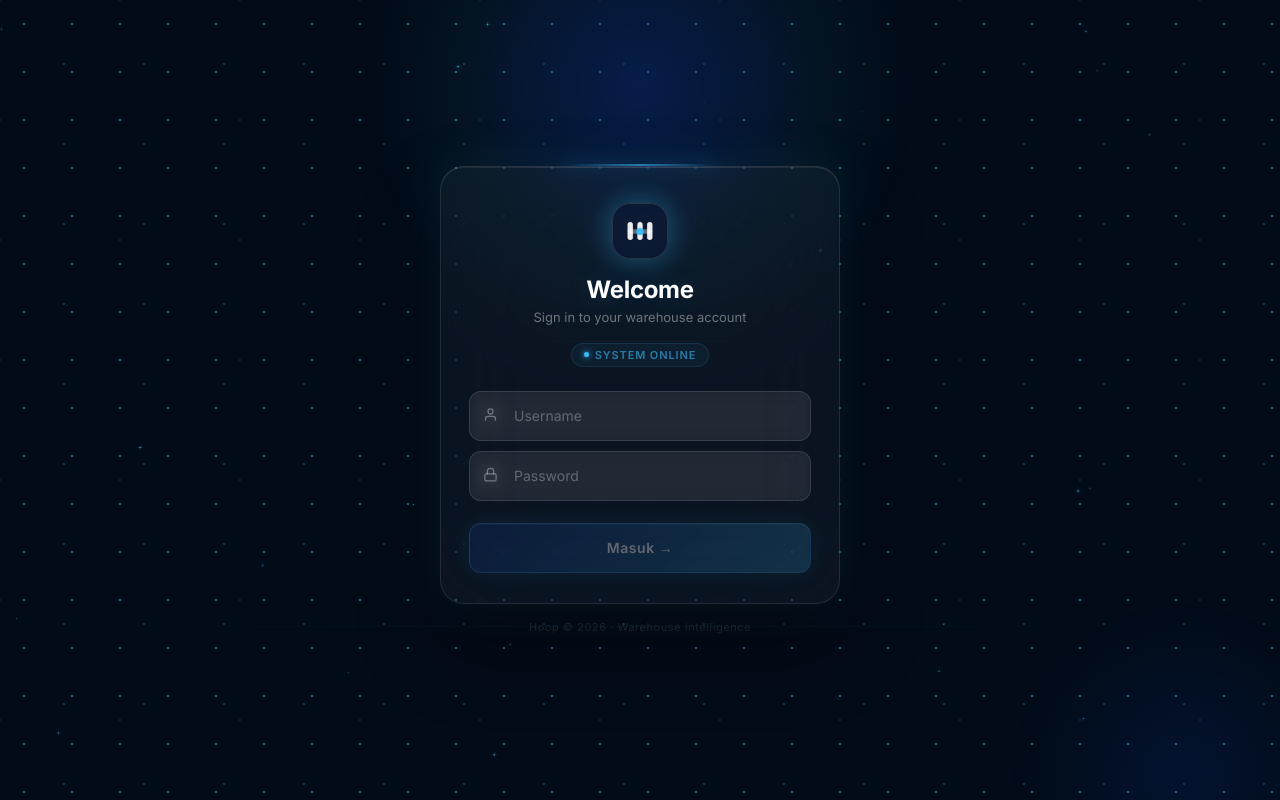
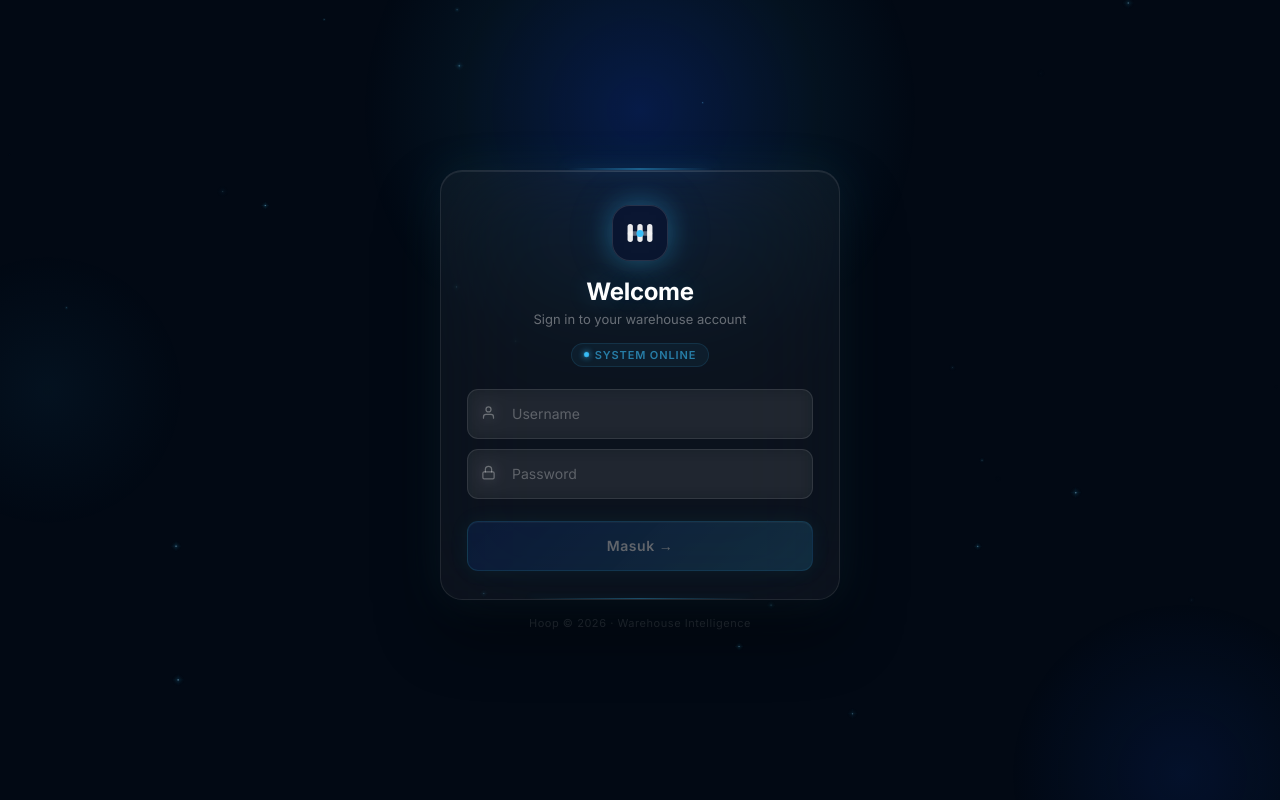
Before and after one commit to jcyleen-lgtm/hoopV3, a React (Vite) app in the folder hoop-app/: page / in a window 1280 px wide. Built offline with nearby package versions, Linux system fonts and the light colour scheme.

Commit message:
fix: inputMode none for scanner, white bar, duplicate cache bypass, login restored

```diff
--- a/hoop-app/index.html
+++ b/hoop-app/index.html
@@ -18,14 +18,11 @@
         overscroll-behavior: none;
         -webkit-tap-highlight-color: transparent;
       }
-      body { margin: 0; }
+      body { margin: 0; background: #020914; }
       #root {
         min-height: 100vh;
         min-height: 100dvh;
-        padding-top: env(safe-area-inset-top);
-        padding-bottom: env(safe-area-inset-bottom);
-        padding-left: env(safe-area-inset-left);
-        padding-right: env(safe-area-inset-right);
+        background: #020914;
       }
     </style>
   </head>
--- a/hoop-app/src/api.js
+++ b/hoop-app/src/api.js
@@ -15,7 +15,10 @@ const fetchWithRetry = async (url, retries = 3, delay = 800) => {
 };
 
 export const callScript = (params) => {
-  const qs  = new URLSearchParams(params).toString();
+  const p = { ...params };
+  // saveScan harus selalu fresh — tambah timestamp untuk bypass cache
+  if (p.action === 'saveScan') p._t = Date.now();
+  const qs  = new URLSearchParams(p).toString();
   const url = `${PROXY_URL}?${qs}`;
   return fetchWithRetry(url);
 };
--- a/hoop-app/src/components/LoginPage.jsx
+++ b/hoop-app/src/components/LoginPage.jsx
@@ -26,26 +26,28 @@ const LoginPage = ({ onLogin, isLoading }) => {
   const canvasRef = useRef(null);
   const rafRef    = useRef(null);
 
-  // ── Particles ────────────────────────────────────────────────
+  // ── Floating sparkle particles ───────────────────────────────
   useEffect(() => {
     const canvas = canvasRef.current;
     if (!canvas) return;
     const ctx = canvas.getContext('2d');
-    const resize = () => {
-      canvas.width = window.innerWidth;
-      canvas.height = window.innerHeight;
-    };
+    const resize = () => { canvas.width = window.innerWidth; canvas.height = window.innerHeight; };
     resize();
     window.addEventListener('resize', resize);
+
     const pts = Array.from({ length: 30 }, () => ({
       x: Math.random() * window.innerWidth,
       y: Math.random() * window.innerHeight,
-      vx: (Math.random() - 0.5) * 0.22,
-      vy: (Math.random() - 0.5) * 0.22,
-      r:  Math.random() * 1.1 + 0.2,
-      a:  Math.random() * 0.28 + 0.07,
+      vx: (Math.random() - 0.5) * 0.2,
+      vy: (Math.random() - 0.5) * 0.2,
+      r:  Math.random() * 1.3 + 0.3,
+      a:  Math.random() * 0.35 + 0.08,
+      phase: Math.random() * Math.PI * 2,
     }));
+
+    let t = 0;
     const draw = () => {
+      t += 0.012;
       ctx.clearRect(0, 0, canvas.width, canvas.height);
       pts.forEach(p => {
         p.x += p.vx; p.y += p.vy;
@@ -53,23 +55,21 @@ const LoginPage = ({ onLogin, isLoading }) => {
         if (p.x > canvas.width) p.x = 0;
         if (p.y < 0) p.y = canvas.height;
         if (p.y > canvas.height) p.y = 0;
-        // Star sparkle effect
-        const glowR = p.r * 3;
+
+        const pulse = p.a * (0.5 + 0.5 * Math.sin(t + p.phase));
+        const glowR = p.r * 4;
         const grad = ctx.createRadialGradient(p.x, p.y, 0, p.x, p.y, glowR);
-        grad.addColorStop(0, `rgba(56,189,248,${p.a})`);
+        grad.addColorStop(0, `rgba(56,189,248,${pulse})`);
         grad.addColorStop(1, 'transparent');
-        ctx.beginPath();
-        ctx.arc(p.x, p.y, glowR, 0, Math.PI * 2);
-        ctx.fillStyle = grad;
+        ctx.beginPath(); ctx.arc(p.x, p.y, glowR, 0, Math.PI * 2);
+        ctx.fillStyle = grad; ctx.fill();
+
+        ctx.beginPath(); ctx.arc(p.x, p.y, p.r * 0.5, 0, Math.PI * 2);
+        ctx.fillStyle = `rgba(200,235,255,${Math.min(pulse * 2.5, 0.9)})`;
         ctx.fill();
-        // Core dot
-        ctx.beginPath();
-        ctx.arc(p.x, p.y, p.r * 0.6, 0, Math.PI * 2);
-        ctx.fillStyle = `rgba(180,230,255,${Math.min(p.a * 2, 0.9)})`;
-        ctx.fill();
-        // Cross arms for larger sparkles
-        if (p.r > 0.9) {
-          ctx.strokeStyle = `rgba(56,189,248,${p.a * 0.5})`;
+
+        if (p.r > 1) {
+          ctx.strokeStyle = `rgba(56,189,248,${pulse * 0.4})`;
           ctx.lineWidth = 0.5;
           ctx.beginPath();
           ctx.moveTo(p.x - p.r * 3.5, p.y); ctx.lineTo(p.x + p.r * 3.5, p.y);
@@ -83,14 +83,12 @@ const LoginPage = ({ onLogin, isLoading }) => {
     return () => { window.removeEventListener('resize', resize); cancelAnimationFrame(rafRef.current); };
   }, []);
 
-  // ── Welcome → login ──────────────────────────────────────────
   useEffect(() => {
     if (phase !== 'welcome') return;
     const t = setTimeout(() => setPhase('login'), showWelcome ? 2000 : 600);
     return () => clearTimeout(t);
   }, [phase, showWelcome]);
 
-  // ── Submit ───────────────────────────────────────────────────
   const AUTH = ['AUTHENTICATING...', 'VERIFYING CREDENTIALS...', 'ACCESS GRANTED', 'LOADING WORKSPACE...'];
   const handleSubmit = () => {
     if (!username.trim() || !password.trim() || isLoading) return;
@@ -100,7 +98,7 @@ const LoginPage = ({ onLogin, isLoading }) => {
   };
 
   return (
-    <div style={{ minHeight:'100dvh', background:'#020B18', overflow:'auto', fontFamily:"'Inter',system-ui,-apple-system,sans-serif", position:'relative' }}>
+    <div style={{ minHeight:'100dvh', background:'#020914', overflow:'auto', fontFamily:"'Inter',system-ui,-apple-system,sans-serif", position:'relative' }}>
       <style>{`
         @import url('https://fonts.googleapis.com/css2?family=Inter:wght@300;400;500;600;700;800;900&display=swap');
         *{box-sizing:border-box;margin:0;padding:0;}
@@ -108,37 +106,26 @@ const LoginPage = ({ onLogin, isLoading }) => {
         @keyframes fadeIn   {from{opacity:0}to{opacity:1}}
         @keyframes blink    {0%,100%{opacity:1}50%{opacity:0}}
         @keyframes spin     {from{transform:rotate(0deg)}to{transform:rotate(360deg)}}
-        @keyframes cardGlow{0%,100%{box-shadow:0 0 40px rgba(56,189,248,0.07),0 40px 80px rgba(0,0,0,0.4),inset 0 1px 0 rgba(255,255,255,0.08)}50%{box-shadow:0 0 70px rgba(56,189,248,0.15),0 40px 80px rgba(0,0,0,0.4),inset 0 1px 0 rgba(255,255,255,0.12)}}
-        @keyframes scanLine {0%{top:-1px;opacity:0.7}100%{top:100%;opacity:0}}
-        @keyframes topGlow  {0%,100%{opacity:0.55}50%{opacity:1}}
+        @keyframes topGlow  {0%,100%{opacity:0.5}50%{opacity:1}}
         @keyframes logoPulse{0%,100%{box-shadow:0 0 22px rgba(56,189,248,0.28),0 0 44px rgba(56,189,248,0.1)}50%{box-shadow:0 0 40px rgba(56,189,248,0.5),0 0 80px rgba(56,189,248,0.2)}}
+        @keyframes cardGlow {0%,100%{box-shadow:0 0 40px rgba(56,189,248,0.07),0 32px 64px rgba(0,0,0,0.45),inset 0 1px 0 rgba(255,255,255,0.08)}50%{box-shadow:0 0 70px rgba(56,189,248,0.16),0 32px 64px rgba(0,0,0,0.45),inset 0 1px 0 rgba(255,255,255,0.12)}}
         @keyframes dotPulse {0%,100%{transform:scale(1)}50%{transform:scale(1.5)}}
         @keyframes authFade {from{opacity:0;transform:translateX(-4px)}to{opacity:1;transform:none}}
-
-        .hi { width:100%;height:50px;background:rgba(255,255,255,0.06);border:1px solid rgba(255,255,255,0.12);border-radius:12px;padding:0 16px 0 44px;color:#fff;font-size:14px;font-weight:400;outline:none;transition:all 0.2s;backdrop-filter:blur(8px);font-family:'Inter',sans-serif; }
-        .hi::placeholder{color:rgba(255,255,255,0.3);}
-        .hi:focus{border-color:rgba(56,189,248,0.5);background:rgba(56,189,248,0.06);box-shadow:0 0 0 3px rgba(56,189,248,0.08);}
-
-        .hb{width:100%;height:50px;border:1px solid rgba(56,189,248,0.5);border-radius:12px;cursor:pointer;font-size:14px;font-weight:600;font-family:'Inter',sans-serif;letter-spacing:0.04em;color:#fff;background:linear-gradient(135deg,rgba(14,55,140,0.7),rgba(56,189,248,0.5));box-shadow:0 0 24px rgba(56,189,248,0.25),inset 0 1px 0 rgba(255,255,255,0.12);transition:all 0.2s;position:relative;overflow:hidden;}
-        .hb:hover:not(:disabled){box-shadow:0 0 40px rgba(56,189,248,0.4),inset 0 1px 0 rgba(255,255,255,0.15);transform:translateY(-1px);}
+        .hi{width:100%;height:50px;background:rgba(255,255,255,0.05);border:1px solid rgba(255,255,255,0.1);border-radius:11px;padding:0 16px 0 44px;color:#fff;font-size:14px;font-weight:400;outline:none;transition:all 0.2s;backdrop-filter:blur(8px);font-family:'Inter',sans-serif;}
+        .hi::placeholder{color:rgba(255,255,255,0.28);}
+        .hi:focus{border-color:rgba(56,189,248,0.45);background:rgba(56,189,248,0.05);box-shadow:0 0 0 3px rgba(56,189,248,0.07);}
+        .hb{width:100%;height:50px;border:1px solid rgba(56,189,248,0.45);border-radius:11px;cursor:pointer;font-size:14px;font-weight:600;font-family:'Inter',sans-serif;letter-spacing:0.04em;color:#fff;background:linear-gradient(135deg,rgba(14,55,140,0.7),rgba(56,189,248,0.45));box-shadow:0 0 20px rgba(56,189,248,0.22),inset 0 1px 0 rgba(255,255,255,0.1);transition:all 0.2s;}
+        .hb:hover:not(:disabled){box-shadow:0 0 36px rgba(56,189,248,0.38);transform:translateY(-1px);}
         .hb:disabled{opacity:0.35;cursor:not-allowed;}
-        .hb::after{content:'';position:absolute;top:0;left:-120%;width:55%;height:100%;background:linear-gradient(90deg,transparent,rgba(255,255,255,0.07),transparent);transition:left 0.5s;}
-        .hb:hover:not(:disabled)::after{left:150%;}
       `}</style>
 
+      {/* Canvas sparkles */}
       <canvas ref={canvasRef} style={{ position:'fixed', inset:0, zIndex:0, pointerEvents:'none' }} />
 
-      {/* Glowy star dots */}
-      <div style={{ position:'absolute', inset:0, zIndex:0, backgroundImage:'radial-gradient(circle,rgba(56,189,248,0.55) 1px,transparent 1px)', backgroundSize:'48px 48px' }} />
-      <div style={{ position:'absolute', inset:0, zIndex:0, backgroundImage:'radial-gradient(circle,rgba(56,189,248,0.25) 1.5px,transparent 1.5px)', backgroundSize:'80px 80px', backgroundPosition:'24px 24px' }} />
-      <div style={{ position:'absolute', inset:0, zIndex:0, backgroundImage:'radial-gradient(circle,rgba(56,189,248,0.15) 1px,transparent 1px)', backgroundSize:'120px 120px', backgroundPosition:'60px 60px' }} />
-
-      {/* Global scan line */}
-      <div style={{ position:'fixed', left:0, right:0, height:'1px', background:'linear-gradient(90deg,transparent,rgba(56,189,248,0.18),rgba(56,189,248,0.42),rgba(56,189,248,0.18),transparent)', animation:'scanLine 7s linear infinite', zIndex:1, pointerEvents:'none' }} />
-
-      {/* Ambient */}
-      <div style={{ position:'absolute', top:'-18%', left:'50%', transform:'translateX(-50%)', width:'650px', height:'460px', borderRadius:'50%', background:'radial-gradient(circle,rgba(14,55,150,0.4) 0%,rgba(56,189,248,0.05) 45%,transparent 70%)', zIndex:0, pointerEvents:'none' }} />
-      <div style={{ position:'absolute', bottom:'-18%', right:'-8%', width:'400px', height:'340px', borderRadius:'50%', background:'radial-gradient(circle,rgba(14,55,150,0.18) 0%,transparent 65%)', zIndex:0, pointerEvents:'none' }} />
+      {/* Ambient glows */}
+      <div style={{ position:'fixed', top:'-15%', left:'50%', transform:'translateX(-50%)', width:'650px', height:'460px', borderRadius:'50%', background:'radial-gradient(circle,rgba(14,55,150,0.4) 0%,rgba(56,189,248,0.05) 45%,transparent 70%)', zIndex:0, pointerEvents:'none' }} />
+      <div style={{ position:'fixed', bottom:'-18%', right:'-8%', width:'400px', height:'340px', borderRadius:'50%', background:'radial-gradient(circle,rgba(14,55,150,0.18) 0%,transparent 65%)', zIndex:0, pointerEvents:'none' }} />
+      <div style={{ position:'fixed', top:'30%', left:'-8%', width:'300px', height:'300px', borderRadius:'50%', background:'radial-gradient(circle,rgba(56,189,248,0.05) 0%,transparent 65%)', zIndex:0, pointerEvents:'none' }} />
 
       {/* ── WELCOME ── */}
       {phase === 'welcome' && (
@@ -162,73 +149,38 @@ const LoginPage = ({ onLogin, isLoading }) => {
       {/* ── LOGIN ── */}
       {phase === 'login' && (
         <div style={{ position:'relative', zIndex:10, minHeight:'100dvh', display:'flex', flexDirection:'column', alignItems:'center', justifyContent:'center', padding:'24px 20px', animation:'fadeUp 0.5s ease' }}>
-
-          {/* Top glow spot */}
           <div style={{ position:'relative', width:'100%', maxWidth:'400px' }}>
-            <div style={{ position:'absolute', top:'-2px', left:'50%', transform:'translateX(-50%)', width:'160px', height:'2px', background:'linear-gradient(90deg,transparent,rgba(56,189,248,0.9),transparent)', boxShadow:'0 0 18px rgba(56,189,248,0.7),0 0 36px rgba(56,189,248,0.3)', borderRadius:'2px', animation:'topGlow 3s ease-in-out infinite', zIndex:2 }} />
-
-            {/* Glass card — bening/transparan */}
-            <div style={{
-              background:'rgba(255,255,255,0.04)',
-              backdropFilter:'blur(48px)',
-              WebkitBackdropFilter:'blur(48px)',
-              border:'1px solid rgba(255,255,255,0.1)',
-              borderRadius:'24px',
-              padding:'36px 28px 30px',
-              boxShadow:'0 0 40px rgba(56,189,248,0.07), 0 40px 80px rgba(0,0,0,0.4), inset 0 1px 0 rgba(255,255,255,0.08)',
-              animation:'cardGlow 4s ease-in-out infinite',
-              position:'relative', overflow:'hidden',
-            }}>
-              {/* Inner scan */}
-              <div style={{ position:'absolute', left:0, right:0, height:'1px', background:'linear-gradient(90deg,transparent,rgba(56,189,248,0.07),transparent)', animation:'scanLine 5s linear infinite 1.5s', pointerEvents:'none' }} />
-              {/* Top inner reflection */}
-              <div style={{ position:'absolute', top:0, left:'15%', right:'15%', height:'1px', background:'linear-gradient(90deg,transparent,rgba(255,255,255,0.08),transparent)', pointerEvents:'none' }} />
-
-              {/* Logo + heading */}
-              <div style={{ textAlign:'center', marginBottom:'24px' }}>
-                <div style={{ width:'56px', height:'56px', borderRadius:'18px', background:'rgba(8,20,50,0.6)', backdropFilter:'blur(12px)', border:'1px solid rgba(255,255,255,0.12)', display:'flex', alignItems:'center', justifyContent:'center', margin:'0 auto 16px', animation:'logoPulse 3s ease-in-out infinite' }}>
+            <div style={{ position:'absolute', top:'-2px', left:'50%', transform:'translateX(-50%)', width:'150px', height:'2px', background:'linear-gradient(90deg,transparent,rgba(56,189,248,0.85),transparent)', boxShadow:'0 0 16px rgba(56,189,248,0.6),0 0 32px rgba(56,189,248,0.25)', borderRadius:'2px', animation:'topGlow 3.5s ease-in-out infinite', zIndex:2 }} />
+            <div style={{ background:'rgba(255,255,255,0.04)', backdropFilter:'blur(48px)', WebkitBackdropFilter:'blur(48px)', border:'1px solid rgba(255,255,255,0.09)', borderRadius:'22px', padding:'34px 26px 28px', animation:'cardGlow 4s ease-in-out infinite', position:'relative', overflow:'hidden' }}>
+              <div style={{ position:'absolute', top:0, left:'12%', right:'12%', height:'1px', background:'linear-gradient(90deg,transparent,rgba(255,255,255,0.08),transparent)', pointerEvents:'none' }} />
+              <div style={{ position:'absolute', bottom:0, left:'22%', right:'22%', height:'1px', background:'linear-gradient(90deg,transparent,rgba(56,189,248,0.35),transparent)', boxShadow:'0 0 8px rgba(56,189,248,0.2)', pointerEvents:'none' }} />
+              <div style={{ textAlign:'center', marginBottom:'22px' }}>
+                <div style={{ width:'56px', height:'56px', borderRadius:'18px', background:'rgba(6,18,48,0.7)', backdropFilter:'blur(12px)', border:'1px solid rgba(255,255,255,0.12)', display:'flex', alignItems:'center', justifyContent:'center', margin:'0 auto 16px', animation:'logoPulse 3s ease-in-out infinite' }}>
                   <HoopLogo />
                 </div>
                 <h1 style={{ fontSize:'24px', fontWeight:'700', color:'#fff', letterSpacing:'-0.3px', margin:'0 0 5px', textShadow:'0 0 24px rgba(56,189,248,0.2)' }}>Welcome</h1>
-                <p style={{ fontSize:'13px', color:'rgba(255,255,255,0.4)', margin:'0 0 16px', fontWeight:'400' }}>Sign in to your warehouse account</p>
-
-                {/* Status pill */}
+                <p style={{ fontSize:'13px', color:'rgba(255,255,255,0.38)', margin:'0 0 14px', fontWeight:'400' }}>Sign in to your warehouse account</p>
                 <div style={{ display:'inline-flex', alignItems:'center', gap:'6px', background:'rgba(56,189,248,0.06)', border:'1px solid rgba(56,189,248,0.12)', borderRadius:'20px', padding:'4px 12px' }}>
                   <div style={{ width:'5px', height:'5px', borderRadius:'50%', background:'#38BDF8', boxShadow:'0 0 6px #38BDF8', animation:'dotPulse 1.8s ease-in-out infinite' }} />
                   <span style={{ fontSize:'11px', fontWeight:'600', color:'rgba(56,189,248,0.6)', letterSpacing:'0.08em' }}>SYSTEM ONLINE</span>
                 </div>
               </div>
-
-              {/* Inputs */}
               <div style={{ position:'relative', marginBottom:'10px' }}>
                 <div style={{ position:'absolute', left:'14px', top:'50%', transform:'translateY(-50%)', pointerEvents:'none' }}>
-                  <svg width="15" height="15" viewBox="0 0 24 24" fill="none" stroke="rgba(255,255,255,0.35)" strokeWidth="2" strokeLinecap="round"><path d="M20 21v-2a4 4 0 0 0-4-4H8a4 4 0 0 0-4 4v2"/><circle cx="12" cy="7" r="4"/></svg>
+                  <svg width="15" height="15" viewBox="0 0 24 24" fill="none" stroke="rgba(255,255,255,0.32)" strokeWidth="2" strokeLinecap="round"><path d="M20 21v-2a4 4 0 0 0-4-4H8a4 4 0 0 0-4 4v2"/><circle cx="12" cy="7" r="4"/></svg>
                 </div>
-                <input className="hi" type="text" placeholder="Username"
-                  value={username} onChange={e => setUsername(e.target.value)}
-                  disabled={isLoading} autoComplete="off" />
+                <input className="hi" type="text" placeholder="Username" value={username} onChange={e => setUsername(e.target.value)} disabled={isLoading} autoComplete="off" />
               </div>
-
               <div style={{ position:'relative', marginBottom:'22px' }}>
                 <div style={{ position:'absolute', left:'14px', top:'50%', transform:'translateY(-50%)', pointerEvents:'none' }}>
-                  <svg width="15" height="15" viewBox="0 0 24 24" fill="none" stroke="rgba(255,255,255,0.35)" strokeWidth="2" strokeLinecap="round"><rect x="3" y="11" width="18" height="11" rx="2"/><path d="M7 11V7a5 5 0 0 1 10 0v4"/></svg>
+                  <svg width="15" height="15" viewBox="0 0 24 24" fill="none" stroke="rgba(255,255,255,0.32)" strokeWidth="2" strokeLinecap="round"><rect x="3" y="11" width="18" height="11" rx="2"/><path d="M7 11V7a5 5 0 0 1 10 0v4"/></svg>
                 </div>
-                <input className="hi" type="password" placeholder="Password"
-                  value={password} onChange={e => setPassword(e.target.value)}
-                  onKeyDown={e => e.key === 'Enter' && handleSubmit()}
-                  disabled={isLoading} />
+                <input className="hi" type="password" placeholder="Password" value={password} onChange={e => setPassword(e.target.value)} onKeyDown={e => e.key === 'Enter' && handleSubmit()} disabled={isLoading} />
               </div>
-
-              <button className="hb" onClick={handleSubmit}
-                disabled={isLoading || !username.trim() || !password.trim()}>
-                Masuk →
-              </button>
+              <button className="hb" onClick={handleSubmit} disabled={isLoading || !username.trim() || !password.trim()}>Masuk →</button>
             </div>
           </div>
-
-          <p style={{ marginTop:'16px', fontSize:'11px', color:'rgba(255,255,255,0.14)', letterSpacing:'0.05em' }}>
-            Hoop © {new Date().getFullYear()} · Warehouse Intelligence
-          </p>
+          <p style={{ marginTop:'16px', fontSize:'11px', color:'rgba(255,255,255,0.14)', letterSpacing:'0.05em' }}>Hoop © {new Date().getFullYear()} · Warehouse Intelligence</p>
         </div>
       )}
 
@@ -239,9 +191,7 @@ const LoginPage = ({ onLogin, isLoading }) => {
             <div style={{ position:'absolute', inset:0, borderRadius:'50%', border:'1.5px solid rgba(56,189,248,0.12)' }} />
             <div style={{ position:'absolute', inset:0, borderRadius:'50%', border:'1.5px solid transparent', borderTopColor:'#38BDF8', animation:'spin 0.9s linear infinite', boxShadow:'0 0 14px rgba(56,189,248,0.4)' }} />
             <div style={{ position:'absolute', inset:'10px', borderRadius:'50%', border:'1px solid transparent', borderBottomColor:'rgba(56,189,248,0.5)', animation:'spin 1.3s linear infinite reverse' }} />
-            <div style={{ position:'absolute', inset:0, display:'flex', alignItems:'center', justifyContent:'center' }}>
-              <HoopLogo />
-            </div>
+            <div style={{ position:'absolute', inset:0, display:'flex', alignItems:'center', justifyContent:'center' }}><HoopLogo /></div>
           </div>
           <div style={{ textAlign:'center' }}>
             {AUTH.slice(0, authStep).map((line, i) => (
--- a/hoop-app/src/components/ScannerCamera.jsx
+++ b/hoop-app/src/components/ScannerCamera.jsx
@@ -258,6 +258,8 @@ const ManualBox = ({ value, onChange, onKey, onSubmit, inputRef, colors, busy, c
         }}
         autoComplete="off"
         autoFocus
+        inputMode="none"
+        readOnly={false}
       />
       <button onClick={onSubmit} disabled={busy || !value.trim()} style={{
         height: '44px', padding: '0 14px',
```
